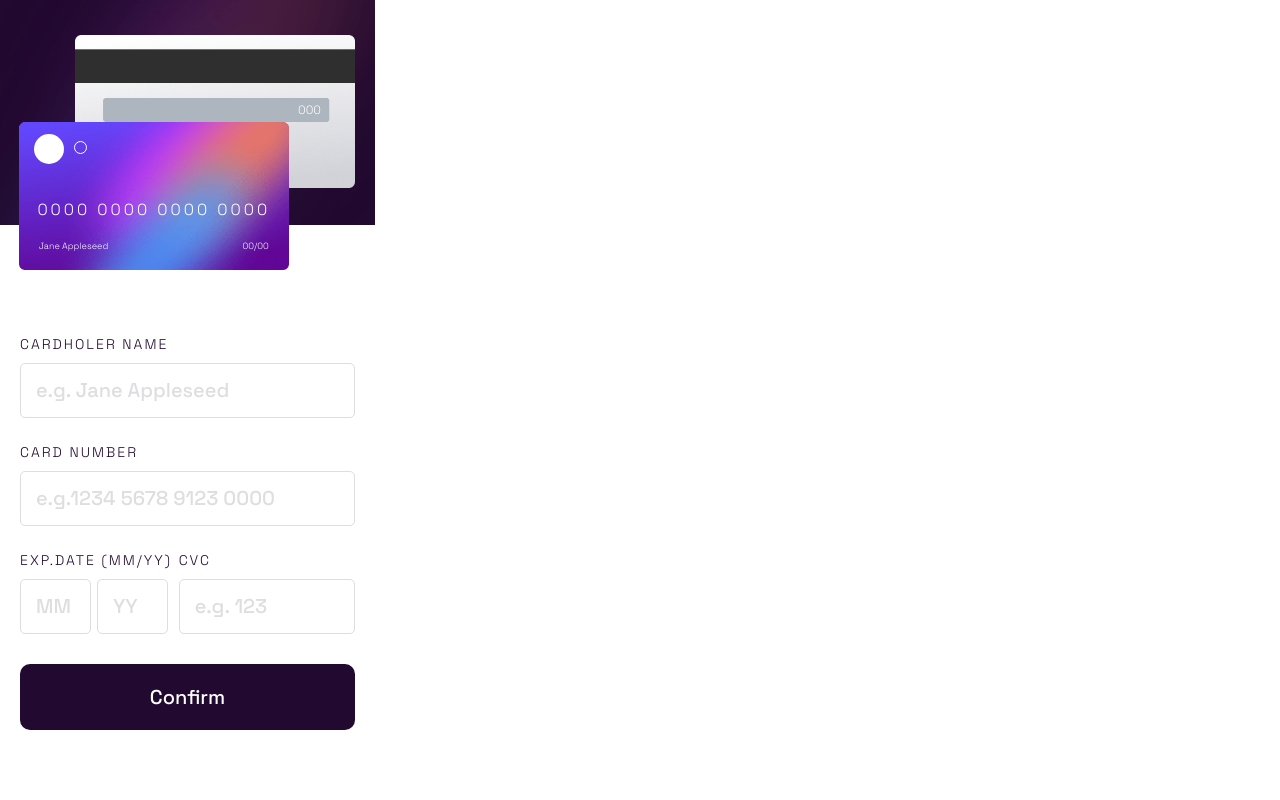
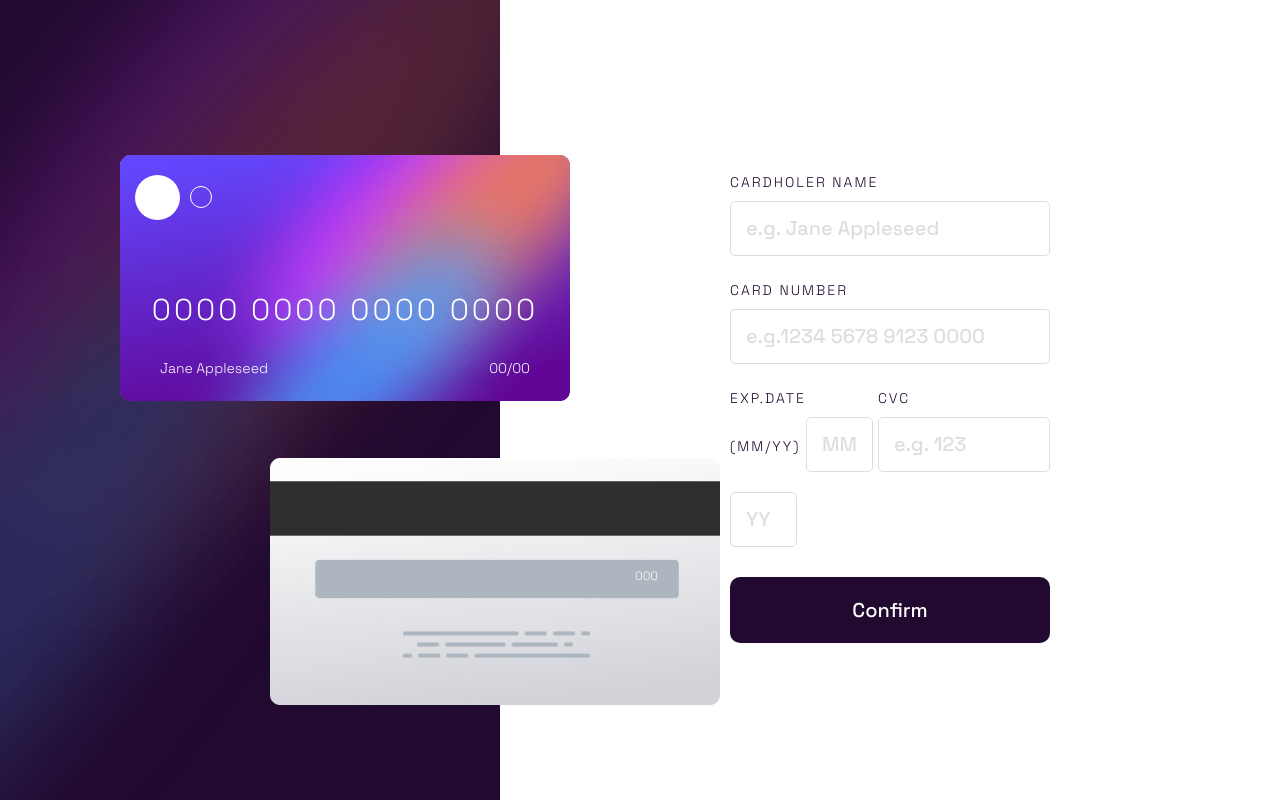
Before and after one commit to ldrennan279/Interactive-card-details-form, a plain HTML site: page index.html in a window 1280 px wide. Drawn offline with Linux system fonts and the light colour scheme.

Commit message:
5th commit
Added Javascript.

```diff
--- a/index.html
+++ b/index.html
@@ -16,8 +16,10 @@
         <header class="backgroundDisplay">
 
             <div class="backOfCard">
-                <img src="./images/bg-card-back.png" alt="picture of reverse side of bank card" width="280px">
-                <div class="cvcNumbers">000</div>
+                <img src="./images/bg-card-back.png" alt="picture of reverse side of bank card" width="270px">
+                <div class="cvcNumbers" >
+                    <h3 class="cvcNumbersData" id="cvcNumbers">000</h3>
+                </div>
             </div>
 
             <div class="frontOfCard">
@@ -30,15 +32,17 @@
                     </div>
 
                     <div class="longCardNumber">
-                        <h3> 0000 0000 0000 0000</h3>
+                        <h3 id="longCardNumber"> 0000 0000 0000 0000</h3>
                     </div>
 
                     <div class="cardDetails">
                         <div class="cardHolderName">
-                            <h3 class="frontCardText">Jane Appleseed</h3>
+                            <h3 class="frontCardText" id="cardHolderDetails">Jane Appleseed</h3>
                         </div>
                         <div class="expDate">
-                            <h3 class="frontCardText">00/00</h3>
+                            <h3 class="frontCardText" id="expDateText">
+                                <span id="mm" >00</span>/<span id="yy" >00</span>
+                            </h3>
                         </div>
                     </div>
 
@@ -48,24 +52,24 @@
             <form action="" class="form_details">
 
                 <label for="cardHolderName" class="formTitleText">CARDHOLER NAME</label>
-                    <input type="text" placeholder="e.g. Jane Appleseed" class="input" id="cardHolderName" required>
+                    <input type="text" placeholder="e.g. Jane Appleseed" class="input" id="cardHolderName"  required>
 
                 <label for="" class="formTitleText">CARD NUMBER</label>
-                    <input type="text" placeholder="e.g.1234 5678 9123 0000" class="cardNumber input" id="cardNumber" required>
+                    <input type="text" placeholder="e.g.1234 5678 9123 0000" class="cardNumber input" id="cardNumber" minlength="14" maxlength="14" required>
 
                 <div class="smallerInputFieldArea formTitleText">
 
-                    <div class="cardDateInputSection">
+                    <div class="cardDateInputSection" id="cardDateInputSection">
 
                         <label for="date" class="formTitleText">EXP.DATE (MM/YY)</label>
-                            <input type="text" placeholder="MM" class="expDateYear input" id="date"  required>
-                            <input type="text" placeholder="YY" class="expDateMonth input" id="date" required>
+                            <input type="text" placeholder="MM" class="expDateYear input" id="mmDate" minlength="2" maxlength="2" required>
+                            <input type="text" placeholder="YY" class="expDateMonth input" id="yyDate" minlength="2" maxlength="2" required>
 
                     </div>
                     <div>
 
-                        <label for="cvc" class="formTitleText">CVC</label>
-                            <input type="text" placeholder="e.g. 123" class="cvc input" id="cvc" required>
+                        <label for="cvcData" class="formTitleText">CVC</label>
+                            <input type="text" placeholder="e.g. 123" class="cvc input" id="cvcData" minlength="3" maxlength="3" required>
 
                     </div>
                 </div>
--- a/main.js
+++ b/main.js
@@ -0,0 +1,34 @@
+// Output
+let cardDetails = document.getElementById("cardHolderDetails")
+let longCardNumber = document.getElementById("longCardNumber")
+let cvcNumbers = document.getElementById("cvcNumbers")
+let mm = document.getElementById("mm")
+let yy = document.getElementById("yy")
+
+// input
+let cardHolderName = document.getElementById("cardHolderName")
+let cardNumber = document.getElementById("cardNumber")
+let month = document.getElementById("mmDate")
+let year = document.getElementById("yyDate")
+let cvc = document.getElementById("cvcData")
+
+
+function render(input, output){
+    input.addEventListener("keyup", function(){
+        let cardInfo = output
+        cardInfo.innerHTML = `
+            ${input.value}
+        `
+    })
+}
+
+function charSeperation (){
+    let charSpace = render(cardNumber, longCardNumber)
+    return charSpace
+}
+
+render(cardHolderName, cardDetails)
+charSeperation()
+render(cvc, cvcNumbers)
+render(month, mm)
+render(year, yy)
--- a/style.css
+++ b/style.css
@@ -37,13 +37,16 @@ body{
 }
 
 .cvcNumbers{
+    z-index: 1;
+    position: absolute;
+    margin-top: 65px;
+    margin-left: 213px ;
+}
+
+.cvcNumbersData{
     color: white;
     font-size: 12px;
     font-weight: 300;
-    z-index: 1;
-    position: absolute;
-    margin-top: 67px;
-    margin-left: 223px ;
 }
 
 /* front of card */
@@ -164,3 +167,94 @@ body{
     border-radius: 10px;
     margin-top: 20px;
 }
+
+@media only screen and (min-width: 375px) {
+
+    .container{
+        min-width: 376px;
+        width: 100%;
+        height: 100vh;
+        display: flex;
+        flex-direction: row;
+        justify-content: space-between;
+        margin: auto;
+    }
+/* Header */
+    .backgroundDisplay{
+        background: url(./images/bg-main-desktop.png);
+        background-repeat: no-repeat;
+        background-size: cover;
+        height: 100vh;
+        width: 500px;
+        display: flex;
+        justify-content: center;
+        align-items: center;
+    }
+
+    .backOfCard img, .frontOfCard img{
+        width: 450px;
+    }
+
+    .backOfCard{
+       margin-left: 490px ;
+       /* margin-top: 100px; */
+    }
+
+    .cvcNumbers{
+        margin-top: 110px;
+        margin-left: 365px;
+        font-size: 16px;
+    }
+
+    .frontOfCard{
+        width: 450px;
+        margin-left: 190px;
+        margin-top: -550px;
+    }
+
+    .circles{
+        margin-top: -226px;
+    }
+
+    .bigCircle{
+        width: 45px;
+        height: 45px;
+    }
+    .smallCircle{
+        margin-top: 11px;
+        width: 22px;
+        height: 22px;
+    }
+    .longCardNumber{
+        margin-top: 55px;
+    }
+    .longCardNumber h3{
+        font-size: 30px;
+    }
+    .cardDetails{
+        width: 450px;
+        margin: 0px;
+        padding: 20px 40px 0px;
+    }
+
+    .cardDetails h3{
+        margin: 0;
+        font-size: 14px;
+    }
+
+/* form section */
+
+    .form_section{
+        margin: 0 200px;
+        min-width: 380px;
+        max-width: 380px;
+        height: 100vh;
+        display: flex;
+        align-items: center;
+    }
+
+    .form_details{
+        min-width: 300px;
+        padding: 10px;
+    }
+  }
```
